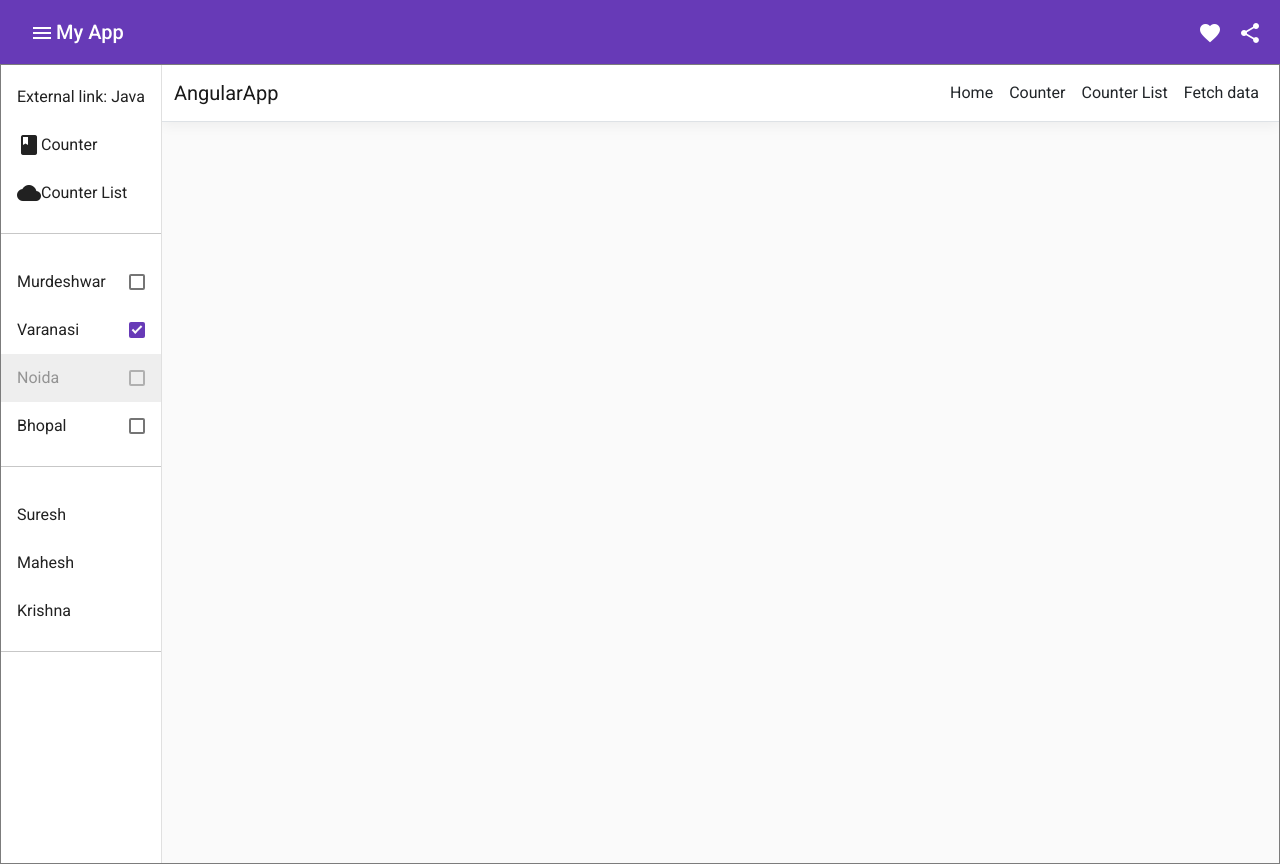
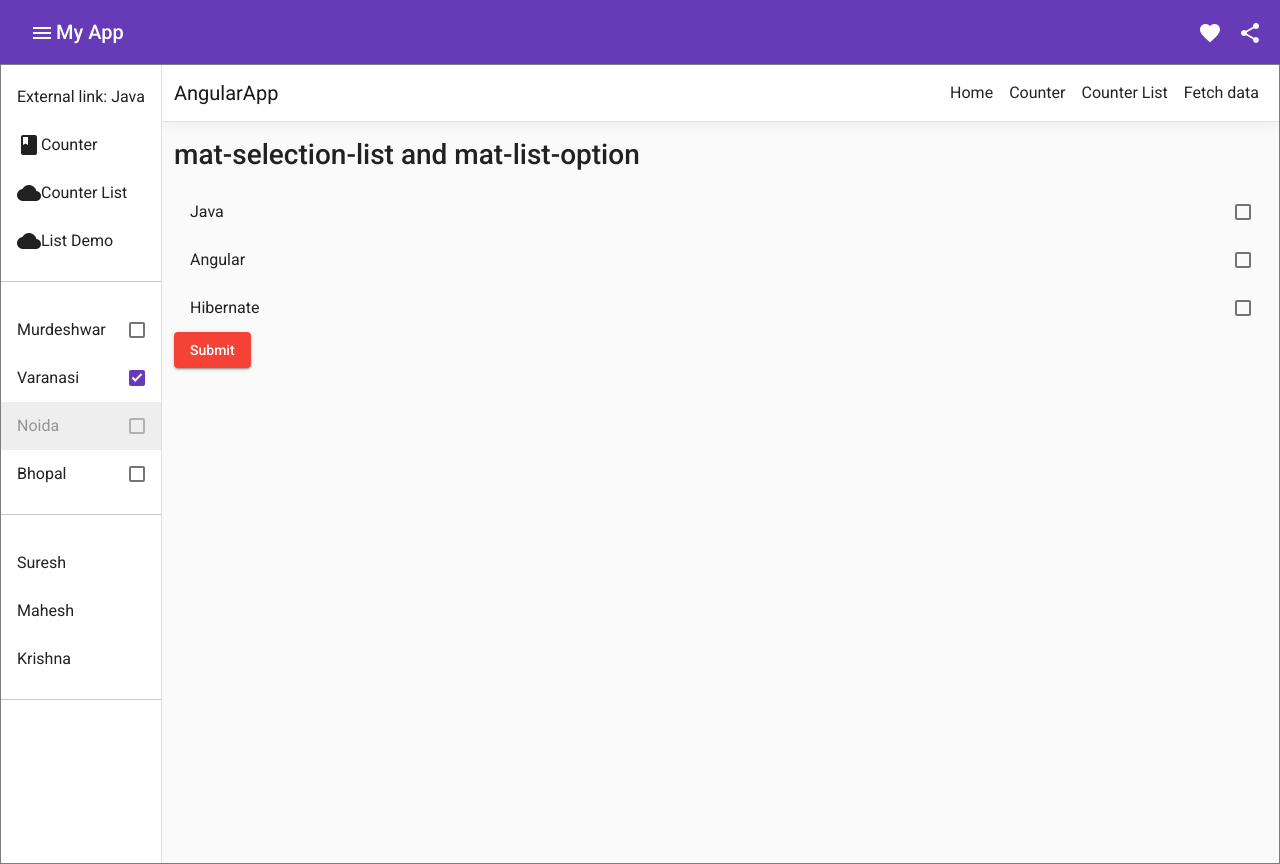
Before and after one commit to lifewithcoffee/AngularApp, an Angular app in the folder AngularApp/ClientApp/: page /list-demo in a window 1280 px wide. Before the commit this address led to /. Built offline with nearby package versions, Linux system fonts and the light colour scheme.

Commit message:
add form with list options

```diff
--- a/AngularApp/ClientApp/src/app/app.component.html
+++ b/AngularApp/ClientApp/src/app/app.component.html
@@ -20,6 +20,7 @@
 			<a mat-list-item href="https://www.concretepage.com/java/java-8/" > External link: Java </a>
 			<a mat-list-item [routerLink]="['counter']" > <mat-icon>book</mat-icon>Counter</a>
 			<a mat-list-item [routerLink]="['counter-list']" > <mat-icon>cloud</mat-icon>Counter List</a>
+			<a mat-list-item [routerLink]="['list-demo']" > <mat-icon>cloud</mat-icon>List Demo</a>
 		</mat-nav-list>
 		<hr>
 
--- /dev/null
+++ b/AngularApp/ClientApp/src/app/list-demo/list-demo.component.html
@@ -0,0 +1,9 @@
+<h3>mat-selection-list and mat-list-option</h3>
+<form [formGroup]="techForm" (ngSubmit)="onFormSubmit()">
+  <mat-selection-list formControlName="selectedTech">
+    <mat-list-option *ngFor="let tech of techList" [value]="tech">
+      {{tech.lang}}
+    </mat-list-option>
+  </mat-selection-list>
+  <button mat-raised-button color="warn">Submit</button>
+</form>
--- /dev/null
+++ b/AngularApp/ClientApp/src/app/list-demo/list-demo.component.ts
@@ -0,0 +1,27 @@
+import { Component, OnInit } from '@angular/core';
+import { FormBuilder } from '@angular/forms';
+
+@Component({
+  selector: 'app-list-demo',
+  templateUrl: './list-demo.component.html',
+  styleUrls: ['./list-demo.component.css']
+})
+export class ListDemoComponent implements OnInit {
+
+  techList = [
+    {id: 101, lang: 'Java'},
+    {id: 102, lang: 'Angular'},
+    {id: 103, lang: 'Hibernate'}
+  ];
+
+  techForm = this.formBuilder.group({
+    selectedTech: ''
+  });
+
+  constructor(private formBuilder: FormBuilder) { }
+  ngOnInit(): void { }
+
+  onFormSubmit() {
+    console.log(this.techForm.get('selectedTech')?.value);
+  }
+}
```
Also changed, not shown: AngularApp/ClientApp/src/app/app.module.ts (+7 -2 lines), AngularApp/ClientApp/src/app/list-demo/list-demo.component.css (added), 1 other file (tests, documents, lock files or other folders).
